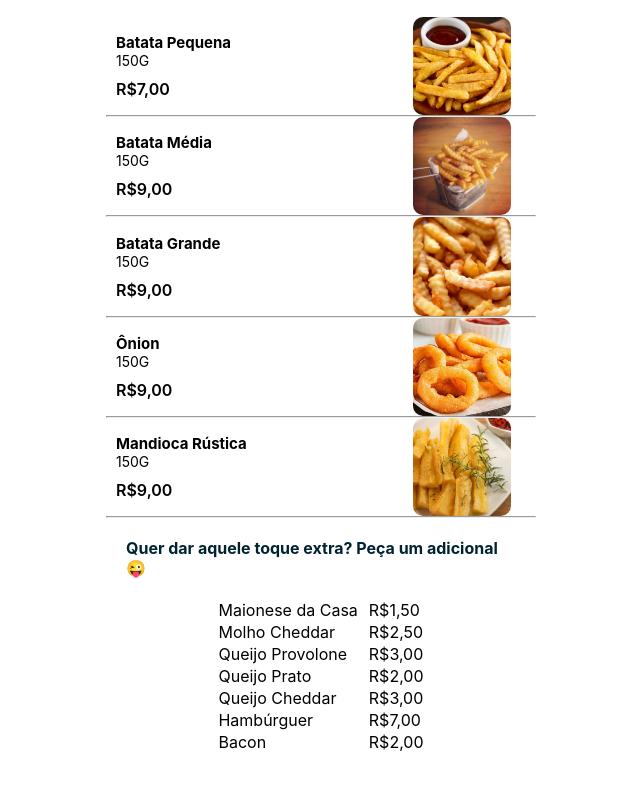
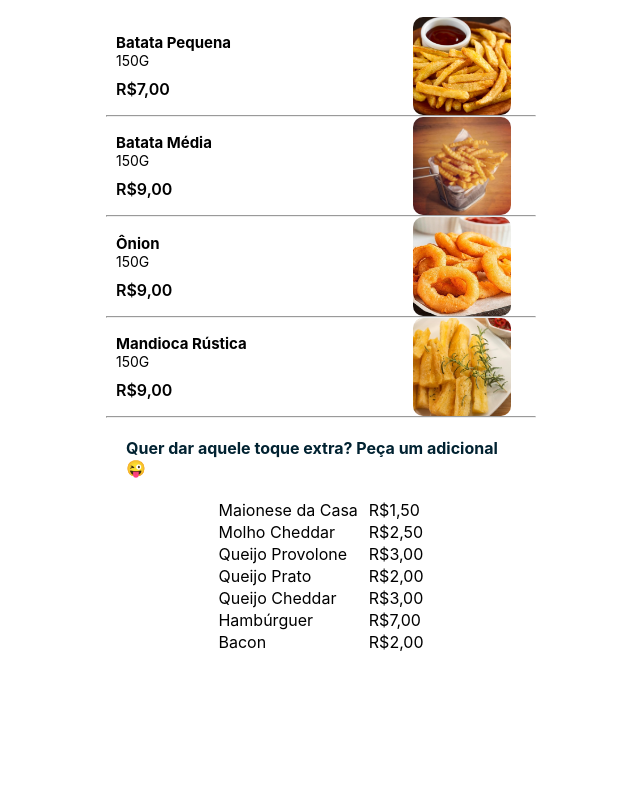
Before and after one commit to maiketidre/na-lenha-burguer, a website: page index.html in a window 1280 px wide. Shown: the part 2620-3410 px from the top of the page, without its empty margins (319-959 px from the left). After the commit the page ends 3314 px from the top, so only its background shows below. Drawn offline with nearby package versions, Linux system fonts and the light colour scheme.

Commit message:
retirada de batata grande do cardápio.

```diff
--- a/index.html
+++ b/index.html
@@ -463,27 +463,6 @@
           <li>
             <div class="card">
               <div class="descricao-porcoes">
-                <h5>Batata Grande</h5>
-                <p>150G</p>
-                <span class="preco">R$9,00</span>
-              </div>
-              <div class="imgmenu">
-                <img
-                  src="/Imagens/Comes/batata grande.jpg"
-                  alt="Batata média"
-                />
-              </div>
-            </div>
-          </li>
-        </ul>
-      </div>
-      <hr />
-      <!--*************************-->
-      <div class="card-porcoes">
-        <ul>
-          <li>
-            <div class="card">
-              <div class="descricao-porcoes">
                 <h5>Ônion</h5>
                 <p>150G</p>
                 <span class="preco">R$9,00</span>
```
